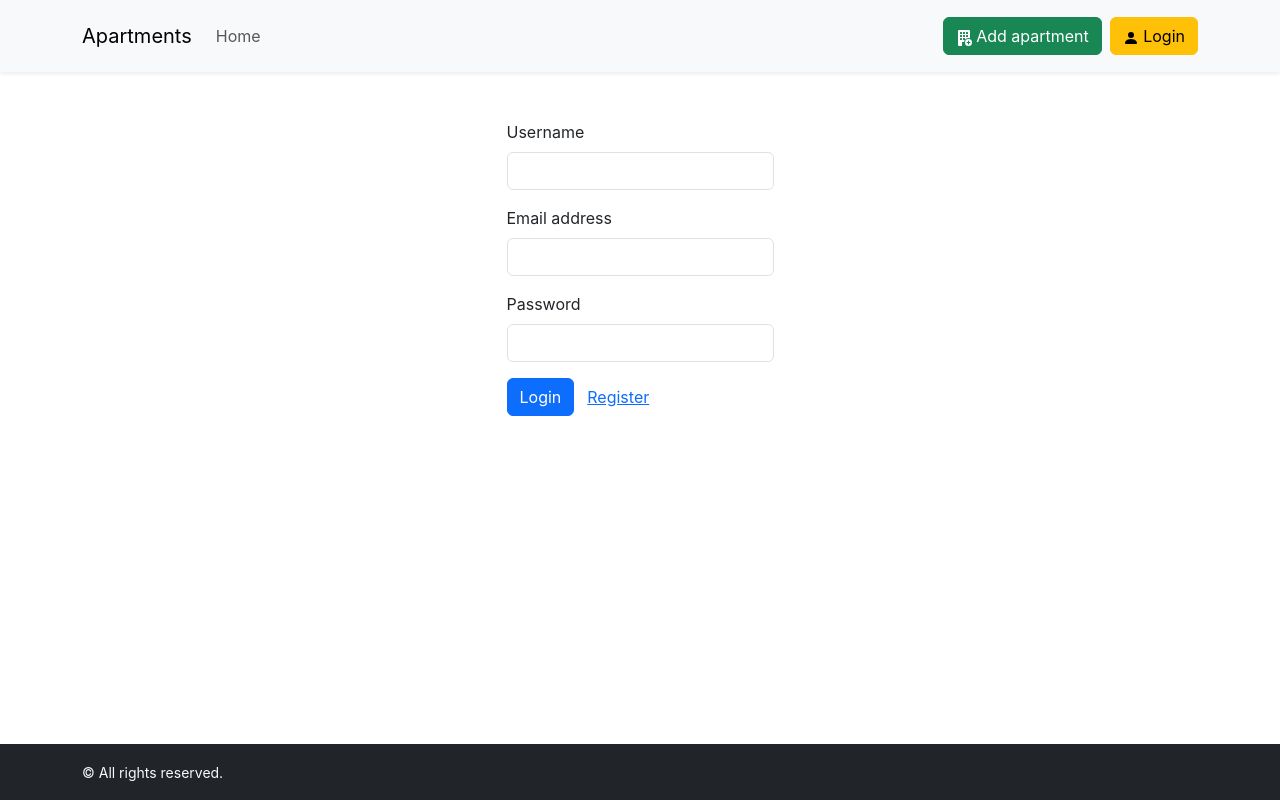
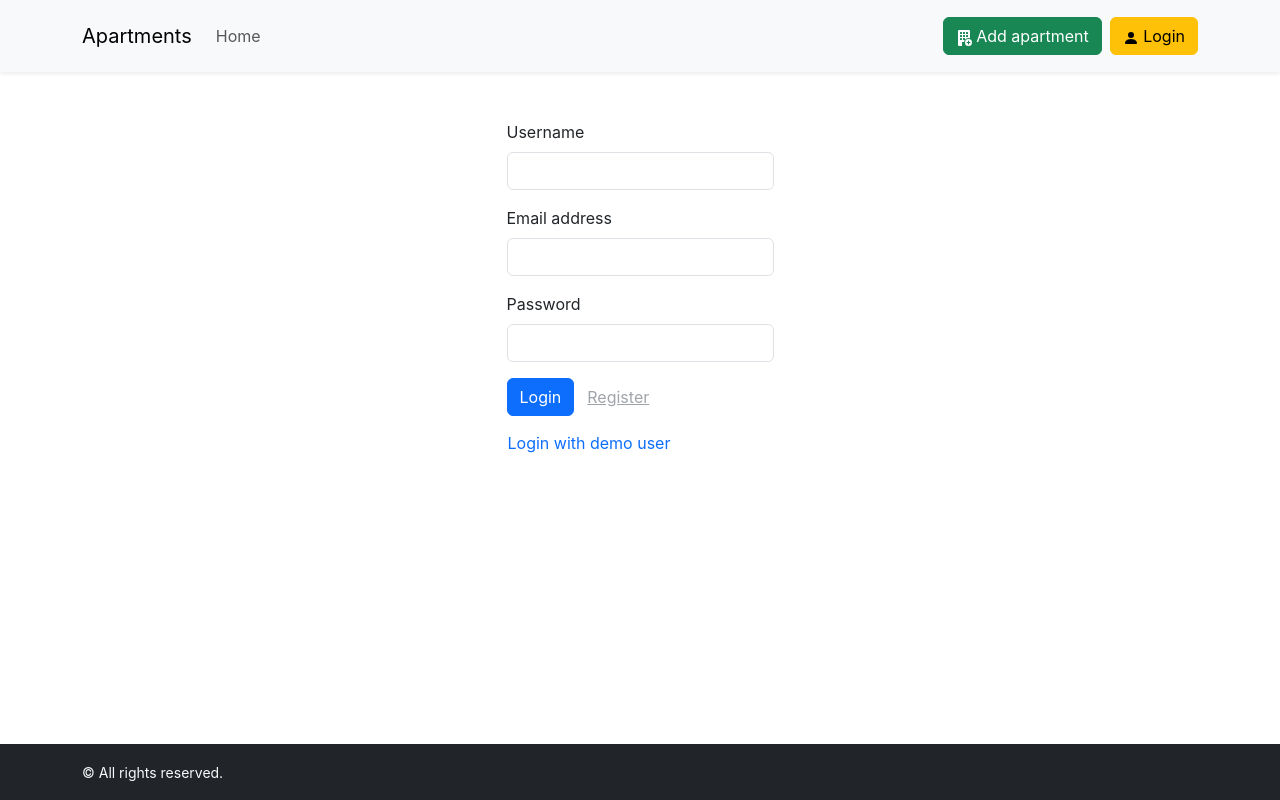
Before and after one commit to giorgideveloper/react-apartments, a React (Create React App) app: page /login in a window 1280 px wide. Built offline with nearby package versions, Linux system fonts and the light colour scheme.

Commit message:
Added login with dummy user

```diff
--- a/public/index.html
+++ b/public/index.html
@@ -31,7 +31,7 @@
       integrity="sha384-GLhlTQ8iRABdZLl6O3oVMWSktQOp6b7In1Zl3/Jr59b6EGGoI1aFkw7cmDA6j6gD"
       crossorigin="anonymous"
     />
-    <title>React App</title>
+    <title>Apartments</title>
   </head>
   <body>
     <noscript>You need to enable JavaScript to run this app.</noscript>
--- a/src/components/auth/LoginForm.jsx
+++ b/src/components/auth/LoginForm.jsx
@@ -139,9 +139,24 @@ function LoginForm() {
                     ""
                   )}
                 </button>
-                <a href="#!" className="btn btn-link">
+                <a href="#!" className="btn btn-link disabled">
                   Register
                 </a>
+                <div className="mt-2">
+                  <button
+                    type="button"
+                    className="btn btn-link text-decoration-none px-0"
+                    onClick={(e) => {
+                      e.preventDefault();
+                      values.username = "user";
+                      values.email = "mail@mail.ru";
+                      values.password = "Paroli12345";
+                      handleSubmit();
+                    }}
+                  >
+                    Login with demo user
+                  </button>
+                </div>
               </form>
             )}
           </Formik>
```
